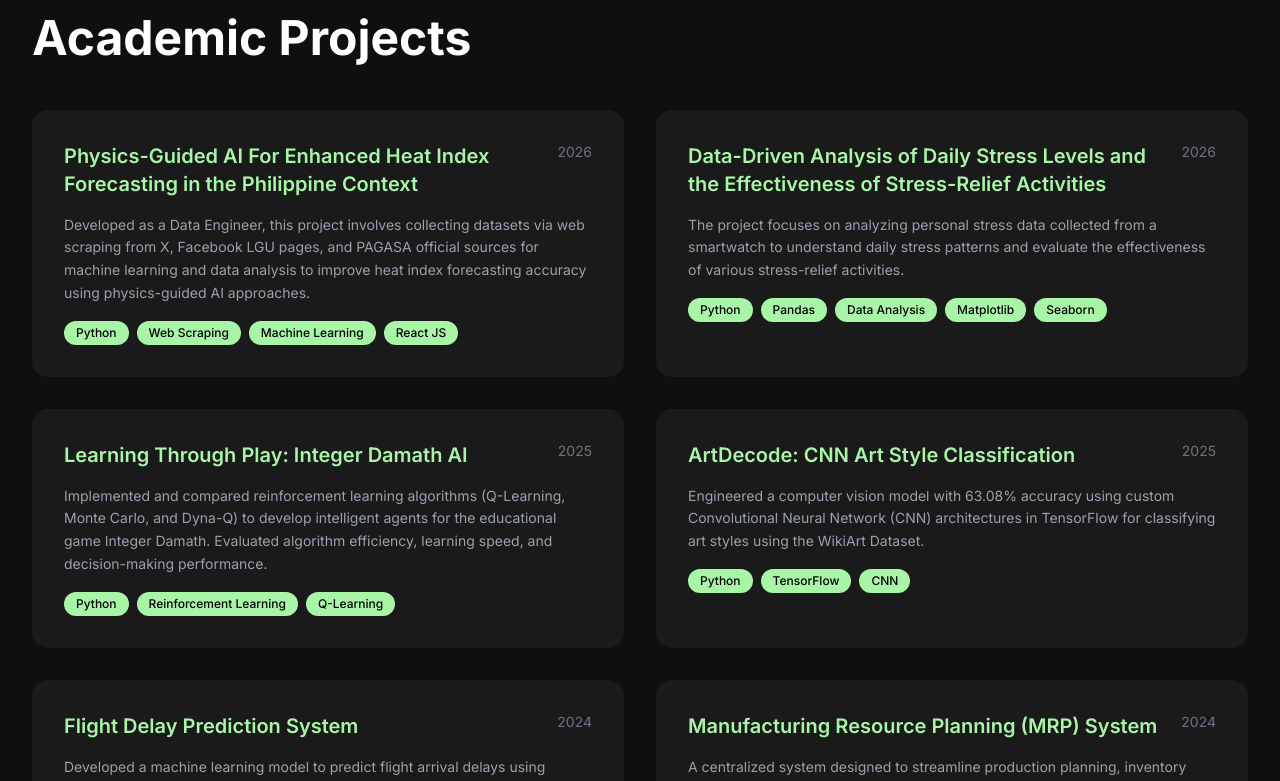
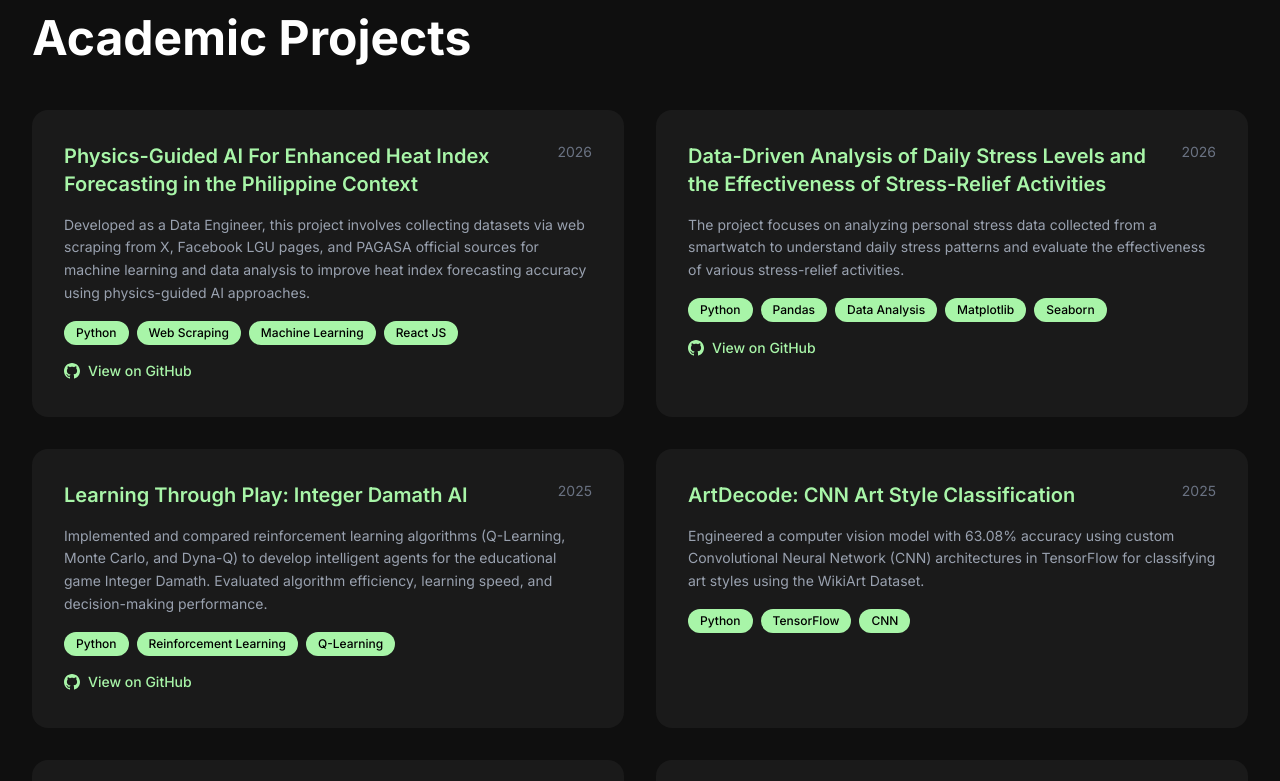
Before and after one commit to Gkcoli/Coli_Website, a Next.js app: page / in a window 1280 px wide. Shown: the part 1955-2736 px from the top of the page. Built offline with nearby package versions, Linux system fonts and the light colour scheme.

Commit message:
Update page

```diff
--- a/app/page.tsx
+++ b/app/page.tsx
@@ -20,19 +20,22 @@
       title: "Physics-Guided AI For Enhanced Heat Index Forecasting in the Philippine Context",
       year: "2026",
       description: "Developed as a Data Engineer, this project involves collecting datasets via web scraping from X, Facebook LGU pages, and PAGASA official sources for machine learning and data analysis to improve heat index forecasting accuracy using physics-guided AI approaches.",
-      technologies: ["Python", "Web Scraping", "Machine Learning", "React JS"]
+      technologies: ["Python", "Web Scraping", "Machine Learning", "React JS"],
+      github_url: "https://github.com/machiwao/Meteorologically-aware-AI-for-Enhanced-Heat-Index-Forecasting-in-the-Philippine-Context"
     },
     {
       title: "Data-Driven Analysis of Daily Stress Levels and the Effectiveness of Stress-Relief Activities",
       year: "2026",
       description: "The project focuses on analyzing personal stress data collected from a smartwatch to understand daily stress patterns and evaluate the effectiveness of various stress-relief activities.",
-      technologies: ["Python", "Pandas", "Data Analysis", "Matplotlib", "Seaborn"]
+      technologies: ["Python", "Pandas", "Data Analysis", "Matplotlib", "Seaborn"],
+      github_url: "https://github.com/Gkcoli/Data-Driven-Analysis-of-Daily-Stress-Levels-and-the-Effectiveness-of-Stress-Relief-Activities"
     },
     {
       title: "Learning Through Play: Integer Damath AI",
       year: "2025",
       description: "Implemented and compared reinforcement learning algorithms (Q-Learning, Monte Carlo, and Dyna-Q) to develop intelligent agents for the educational game Integer Damath. Evaluated algorithm efficiency, learning speed, and decision-making performance.",
-      technologies: ["Python", "Reinforcement Learning", "Q-Learning"]
+      technologies: ["Python", "Reinforcement Learning", "Q-Learning"],
+      github_url: "https://github.com/machiwao/Learning-Through-Play-Evaluating-Reinforcement-Learning-Algorithms-in-Integer-Damath"
     },
     {
       title: "ArtDecode: CNN Art Style Classification",
@@ -44,7 +47,8 @@
       title: "Flight Delay Prediction System",
       year: "2024",
       description: "Developed a machine learning model to predict flight arrival delays using Random Forest Regression. Performed data preprocessing, feature selection, and exploratory data analysis to improve prediction accuracy.",
-      technologies: ["Python", "Random Forest", "Scikit-learn"]
+      technologies: ["Python", "Random Forest", "Scikit-learn"],
+      github_url: "https://github.com/Gkcoli/Predicting-Flight-Delays-A-Machine-Learning-Approach/tree/main"
     },
     {
       title: "Manufacturing Resource Planning (MRP) System",
@@ -402,13 +406,26 @@
                 <p className="text-gray-400 leading-relaxed text-xs sm:text-sm mb-4">
                   {project.description}
                 </p>
-                <div className="flex flex-wrap gap-2">
+                <div className="flex flex-wrap gap-2 mb-4">
                   {project.technologies.map((tech, techIndex) => (
                     <span key={techIndex} className="text-xs bg-[#a8f5a8] text-black px-3 py-1 rounded-full font-medium">
                       {tech}
                     </span>
                   ))}
                 </div>
+                {project.github_url && (
+                  <a
+                    href={project.github_url}
+                    target="_blank"
+                    rel="noopener noreferrer"
+                    className="inline-flex items-center gap-2 text-sm font-medium text-[#a8f5a8] hover:text-white transition-colors"
+                  >
+                    <svg className="w-4 h-4" fill="currentColor" viewBox="0 0 24 24">
+                      <path d="M12 0c-6.626 0-12 5.373-12 12 0 5.302 3.438 9.8 8.207 11.387.599.111.793-.261.793-.577v-2.234c-3.338.726-4.033-1.416-4.033-1.416-.546-1.387-1.333-1.756-1.333-1.756-1.089-.745.083-.729.083-.729 1.205.084 1.839 1.237 1.839 1.237 1.07 1.834 2.807 1.304 3.492.997.107-.775.418-1.305.762-1.604-2.665-.305-5.467-1.334-5.467-5.931 0-1.311.469-2.381 1.236-3.221-.124-.303-.535-1.524.117-3.176 0 0 1.008-.322 3.301 1.23.957-.266 1.983-.399 3.003-.404 1.02.005 2.047.138 3.006.404 2.291-1.552 3.297-1.23 3.297-1.23.653 1.653.242 2.874.118 3.176.77.84 1.235 1.911 1.235 3.221 0 4.609-2.807 5.624-5.479 5.921.43.372.823 1.102.823 2.222v3.293c0 .319.192.694.801.576 4.765-1.589 8.199-6.086 8.199-11.386 0-6.627-5.373-12-12-12z"/>
+                    </svg>
+                    View on GitHub
+                  </a>
+                )}
               </motion.div>
             ))}
           </div>
```
